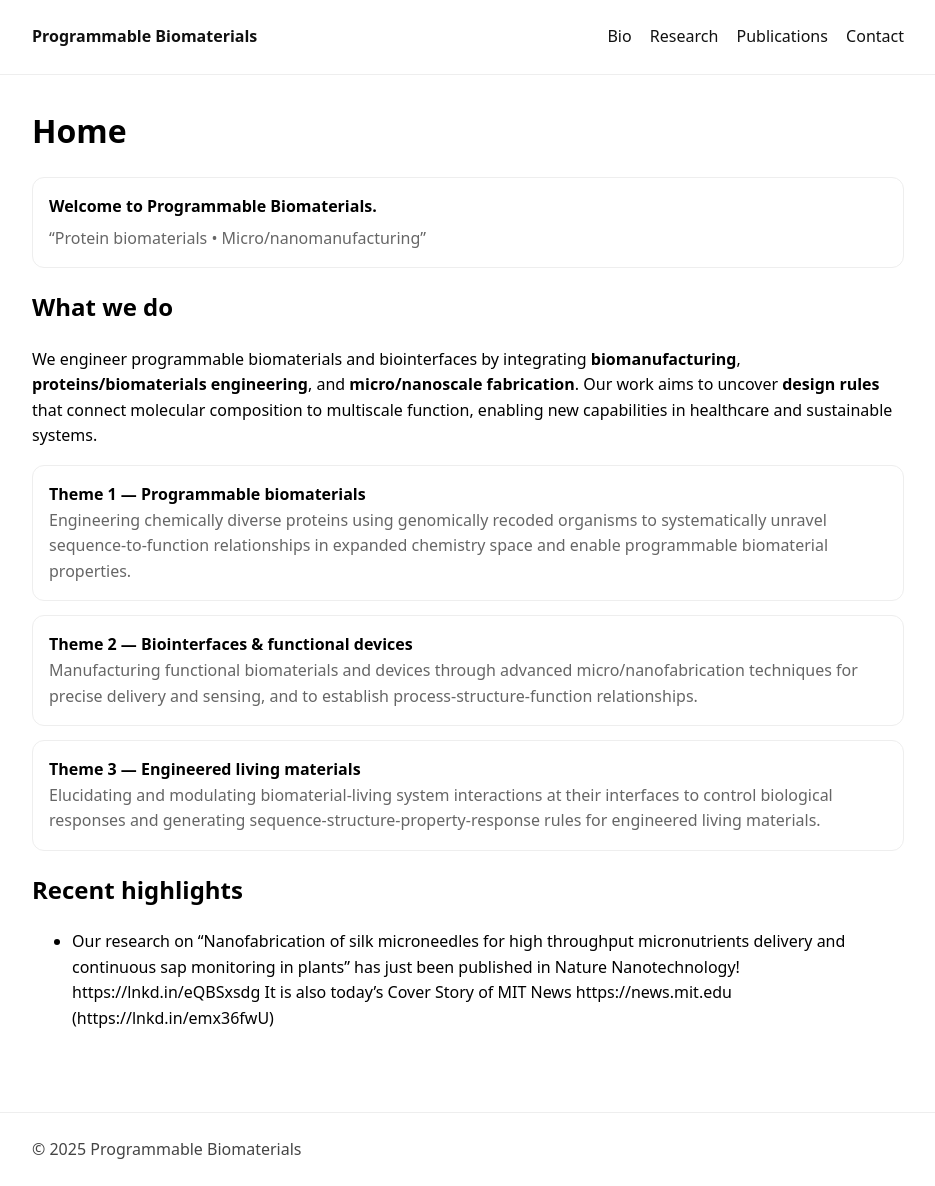
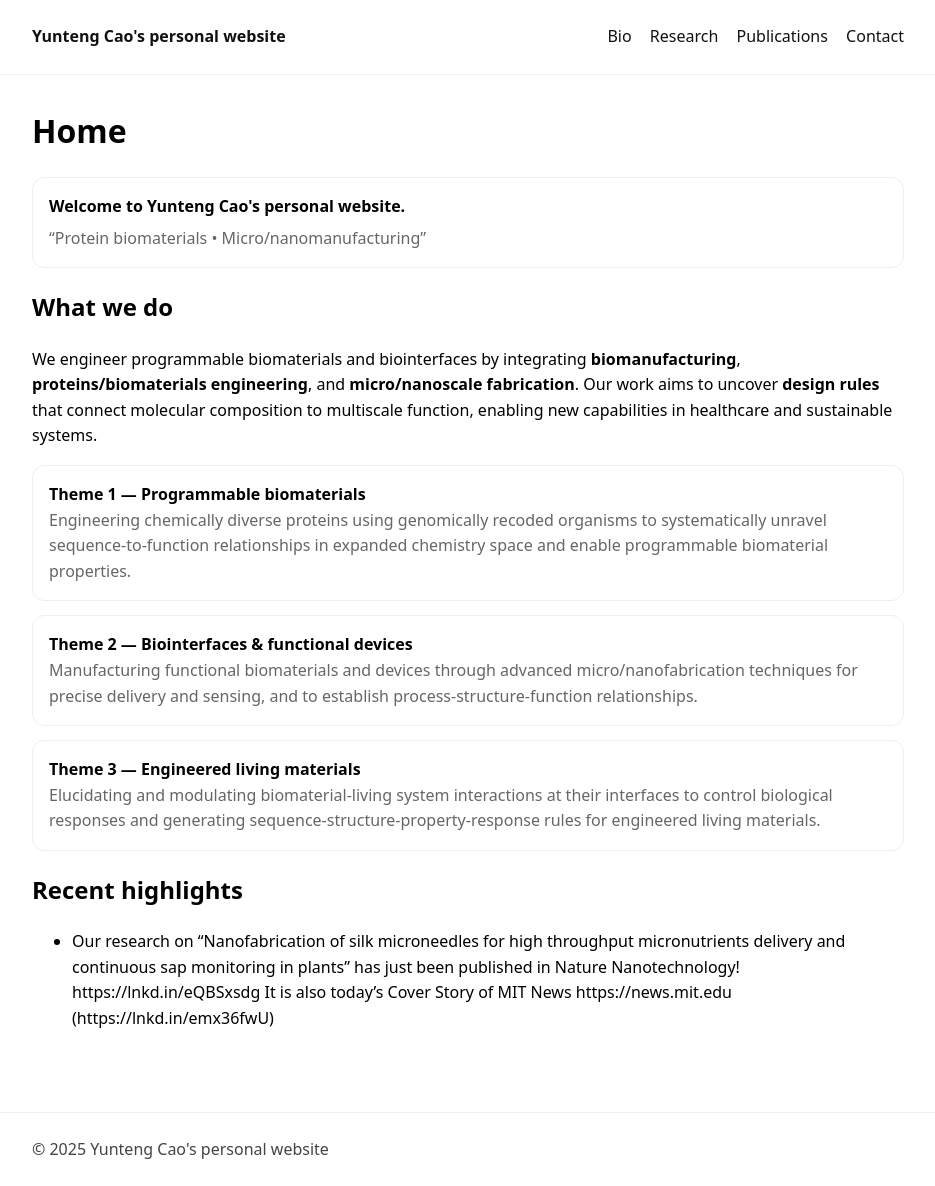
Before and after one commit to Yunteng-Cao/yunteng-cao.github.io, a Jekyll site: the page built from index.md, in a window 1280 px wide and 1186 px high. Shown: the whole window, without its empty margins (172-1107 px from the left). Built offline with Jekyll 4.4.1, drawn with Linux system fonts in a browser that asks for light colours.

Commit message:
Update _config.yml

```diff
--- a/_config.yml
+++ b/_config.yml
@@ -1,4 +1,4 @@
-title: Programmable Biomaterials
+title: Yunteng Cao's personal website
 tagline: “Protein biomaterials • Micro/nanomanufacturing”
 email: yunteng.cao@yale.edu
 description: >-
```
